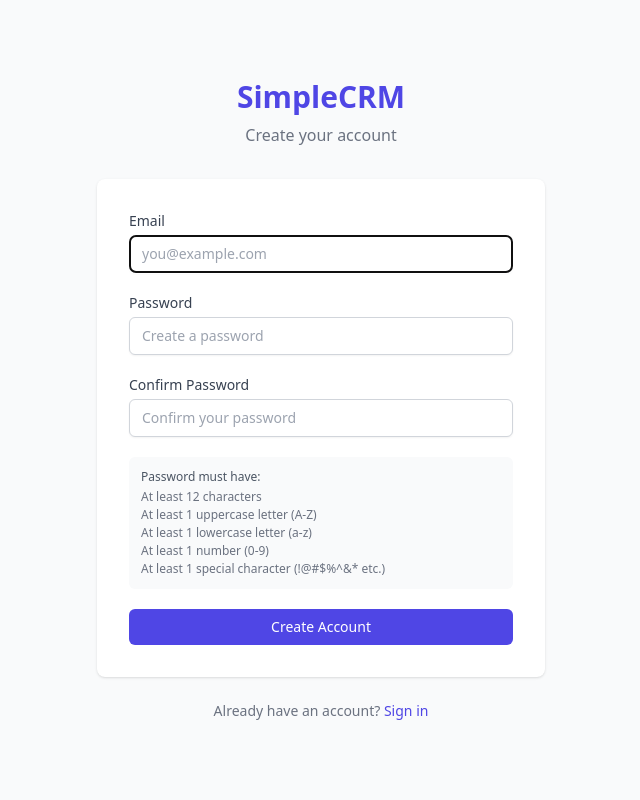
After one commit to funcdude/crm-webhook, a Flask app: page /register in a window 1280 px wide. The commit adds this page. Shown: the whole page, without its empty margins (319-959 px from the left). Run offline with Flask 2, Linux system fonts and the light colour scheme; some libraries are stand-ins or nearby versions.

Commit message:
Add secure login and registration system for web application users
Implement user authentication with email/password, password hashing, session management, and robust password validation rules. Protects web routes while keeping API endpoints accessible via API keys.

Replit-Commit-Author: Agent
Replit-Commit-Session-Id: 73e4f687-a364-43a5-90e9-d331f3d8c750
Replit-Commit-Checkpoint-Type: intermediate_checkpoint
Replit-Commit-Event-Id: fac829fa-8c3e-48a0-9108-2920b50e1799
Replit-Commit-Screenshot-Url: https://storage.googleapis.com/screenshot-production-us-central1/5c5df616-f0c7-4e1d-8fea-2ae2e527385a/73e4f687-a364-43a5-90e9-d331f3d8c750/ysmXfk8
Replit-Helium-Checkpoint-Created: true

```diff
--- a/db.py
+++ b/db.py
@@ -99,6 +99,14 @@ CREATE TABLE IF NOT EXISTS email_templates (
     created_at TEXT DEFAULT CURRENT_TIMESTAMP
 );
 
+-- Users for web app authentication
+CREATE TABLE IF NOT EXISTS users (
+    id INTEGER PRIMARY KEY AUTOINCREMENT,
+    email TEXT UNIQUE NOT NULL,
+    password_hash TEXT NOT NULL,
+    created_at TEXT DEFAULT CURRENT_TIMESTAMP
+);
+
 -- Create indexes for common queries
 CREATE INDEX IF NOT EXISTS idx_contacts_email ON contacts(email);
 CREATE INDEX IF NOT EXISTS idx_contact_sequences_status ON contact_sequences(status);
--- a/main.py
+++ b/main.py
@@ -15,13 +15,17 @@ import hashlib
 import io
 from functools import wraps
 from datetime import datetime, timedelta
-from flask import Flask, request, jsonify, render_template, redirect, url_for, flash
+from flask import Flask, request, jsonify, render_template, redirect, url_for, flash, session
+from werkzeug.security import generate_password_hash, check_password_hash
 from db import get_db, init_db, dict_from_row
 
 from flask_swagger_ui import get_swaggerui_blueprint
 
 app = Flask(__name__)
 app.secret_key = os.environ.get('SECRET_KEY', 'dev-secret-change-me')
+app.config['PERMANENT_SESSION_LIFETIME'] = timedelta(days=7)
+app.config['SESSION_COOKIE_HTTPONLY'] = True
+app.config['SESSION_COOKIE_SAMESITE'] = 'Lax'
 
 SWAGGER_URL = '/api/docs'
 API_URL = '/static/swagger.json'
@@ -48,6 +52,100 @@ if RESEND_API_KEY:
 
 # Initialize database on startup
 init_db()
+
+# ============== Authentication ==============
+
+PUBLIC_ENDPOINTS = {'login', 'register', 'health', 'receive_webhook', 'static',
+                    'api_list_contacts', 'api_add_contact', 'api_add_contacts_bulk',
+                    'api_get_contact', 'api_list_sequences', 'api_get_sequence',
+                    'api_enroll_contact', 'api_enroll_bulk', 'api_contact_sequences',
+                    'api_stop_sequence', 'swagger_ui.show'}
+
+def validate_password(password):
+    errors = []
+    if len(password) < 12:
+        errors.append("At least 12 characters")
+    if not re.search(r'[A-Z]', password):
+        errors.append("At least 1 uppercase letter")
+    if not re.search(r'[a-z]', password):
+        errors.append("At least 1 lowercase letter")
+    if not re.search(r'[0-9]', password):
+        errors.append("At least 1 number")
+    if not re.search(r'[!@#$%^&*()_+\-=\[\]{};\':\"\\|,.<>/?~`]', password):
+        errors.append("At least 1 special character")
+    return errors
+
+@app.before_request
+def require_login():
+    if request.endpoint is None:
+        return
+    if request.endpoint in PUBLIC_ENDPOINTS:
+        return
+    if request.endpoint.startswith('swagger_ui'):
+        return
+    if request.path.startswith('/static/'):
+        return
+    if request.path == '/webhook':
+        return
+    if request.path.startswith('/api/'):
+        return
+    if not session.get('user_id'):
+        return redirect(url_for('login'))
+
+@app.route('/login', methods=['GET', 'POST'])
+def login():
+    if session.get('user_id'):
+        return redirect(url_for('index'))
+    if request.method == 'POST':
+        email = request.form.get('email', '').strip().lower()
+        password = request.form.get('password', '')
+        if not email or not password:
+            flash('Email and password are required', 'error')
+            return render_template('login.html')
+        with get_db() as conn:
+            user = conn.execute("SELECT * FROM users WHERE email = ?", (email,)).fetchone()
+        if user and check_password_hash(user['password_hash'], password):
+            session['user_id'] = user['id']
+            session['user_email'] = user['email']
+            session.permanent = True
+            return redirect(url_for('index'))
+        flash('Invalid email or password', 'error')
+    return render_template('login.html')
+
+@app.route('/register', methods=['GET', 'POST'])
+def register():
+    if session.get('user_id'):
+        return redirect(url_for('index'))
+    if request.method == 'POST':
+        email = request.form.get('email', '').strip().lower()
+        password = request.form.get('password', '')
+        confirm = request.form.get('confirm_password', '')
+        if not email or not password:
+            flash('All fields are required', 'error')
+            return render_template('register.html')
+        if password != confirm:
+            flash('Passwords do not match', 'error')
+            return render_template('register.html')
+        pw_errors = validate_password(password)
+        if pw_errors:
+            flash('Password requirements: ' + ', '.join(pw_errors), 'error')
+            return render_template('register.html')
+        with get_db() as conn:
+            existing = conn.execute("SELECT id FROM users WHERE email = ?", (email,)).fetchone()
+            if existing:
+                flash('An account with this email already exists', 'error')
+                return render_template('register.html')
+            conn.execute("INSERT INTO users (email, password_hash) VALUES (?, ?)",
+                         (email, generate_password_hash(password)))
+        flash('Account created — please log in', 'success')
+        return redirect(url_for('login'))
+    return render_template('register.html')
+
+@app.route('/logout')
+def logout():
+    session.clear()
+    flash('Logged out', 'success')
+    return redirect(url_for('login'))
 
 # ============== Helper Functions ==============
 
--- a/templates/base.html
+++ b/templates/base.html
@@ -41,6 +41,10 @@
                         </a>
                     </div>
                 </div>
+                <div class="flex items-center">
+                    <span class="text-sm text-gray-500 mr-3">{{ session.get('user_email', '') }}</span>
+                    <a href="/logout" class="text-sm text-red-600 hover:text-red-800 font-medium">Logout</a>
+                </div>
             </div>
         </div>
     </nav>
--- /dev/null
+++ b/templates/register.html
@@ -0,0 +1,68 @@
+<!DOCTYPE html>
+<html lang="en">
+<head>
+    <meta charset="UTF-8">
+    <meta name="viewport" content="width=device-width, initial-scale=1.0">
+    <title>Register - SimpleCRM</title>
+    <script src="https://cdn.tailwindcss.com"></script>
+</head>
+<body class="bg-gray-50 min-h-screen flex items-center justify-center">
+    <div class="max-w-md w-full mx-4">
+        <div class="text-center mb-8">
+            <h1 class="text-3xl font-bold text-indigo-600">SimpleCRM</h1>
+            <p class="text-gray-500 mt-2">Create your account</p>
+        </div>
+
+        {% with messages = get_flashed_messages(with_categories=true) %}
+            {% if messages %}
+                {% for category, message in messages %}
+                    <div class="mb-4 p-4 rounded-md text-sm {% if category == 'error' %}bg-red-50 text-red-700{% else %}bg-green-50 text-green-700{% endif %}">
+                        {{ message }}
+                    </div>
+                {% endfor %}
+            {% endif %}
+        {% endwith %}
+
+        <div class="bg-white shadow rounded-lg p-8">
+            <form method="POST" action="/register" class="space-y-5">
+                <div>
+                    <label class="block text-sm font-medium text-gray-700 mb-1">Email</label>
+                    <input type="email" name="email" required autofocus
+                        class="block w-full rounded-md border border-gray-300 px-3 py-2 text-sm shadow-sm focus:border-indigo-500 focus:ring-indigo-500"
+                        placeholder="you@example.com">
+                </div>
+                <div>
+                    <label class="block text-sm font-medium text-gray-700 mb-1">Password</label>
+                    <input type="password" name="password" required
+                        class="block w-full rounded-md border border-gray-300 px-3 py-2 text-sm shadow-sm focus:border-indigo-500 focus:ring-indigo-500"
+                        placeholder="Create a password">
+                </div>
+                <div>
+                    <label class="block text-sm font-medium text-gray-700 mb-1">Confirm Password</label>
+                    <input type="password" name="confirm_password" required
+                        class="block w-full rounded-md border border-gray-300 px-3 py-2 text-sm shadow-sm focus:border-indigo-500 focus:ring-indigo-500"
+                        placeholder="Confirm your password">
+                </div>
+                <div class="bg-gray-50 rounded-md p-3">
+                    <p class="text-xs font-medium text-gray-600 mb-1">Password must have:</p>
+                    <ul class="text-xs text-gray-500 space-y-0.5">
+                        <li>At least 12 characters</li>
+                        <li>At least 1 uppercase letter (A-Z)</li>
+                        <li>At least 1 lowercase letter (a-z)</li>
+                        <li>At least 1 number (0-9)</li>
+                        <li>At least 1 special character (!@#$%^&* etc.)</li>
+                    </ul>
+                </div>
+                <button type="submit"
+                    class="w-full bg-indigo-600 text-white py-2 px-4 rounded-md text-sm font-medium hover:bg-indigo-700 focus:outline-none focus:ring-2 focus:ring-indigo-500 focus:ring-offset-2">
+                    Create Account
+                </button>
+            </form>
+        </div>
+
+        <p class="text-center text-sm text-gray-500 mt-6">
+            Already have an account? <a href="/login" class="text-indigo-600 font-medium hover:text-indigo-500">Sign in</a>
+        </p>
+    </div>
+</body>
+</html>
```
Also changed, not shown: templates/login.html (added, +52 -0 lines).
